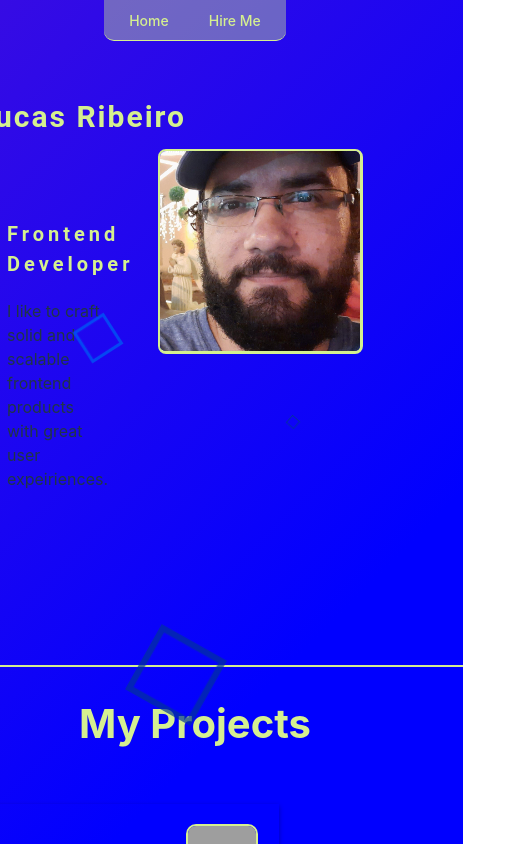
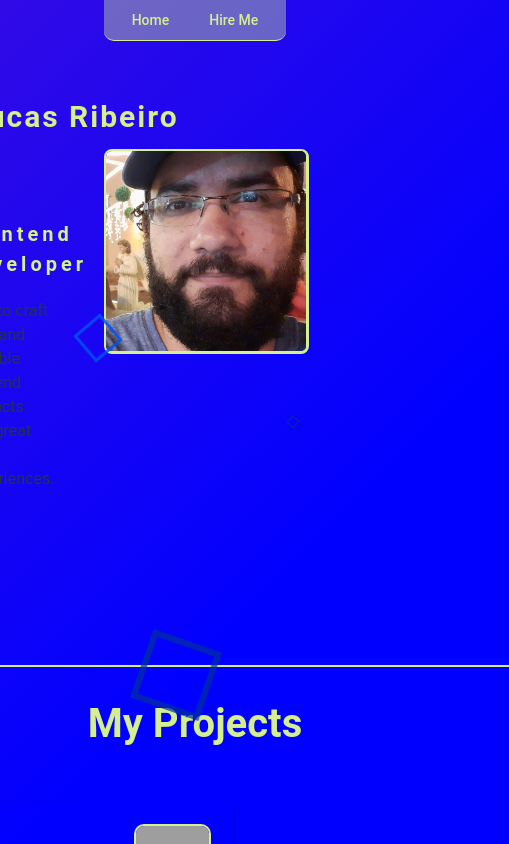
Before and after one commit to LuccasRibeiroNK/portfolio, a React (Vite) app: page / in a window 390 px wide. Shown: the top 844 px of the page, 509 px wide, since content can reach past the window. Built offline with nearby package versions, Linux system fonts and the light colour scheme; grey boxes are pictures that could not be loaded.

Commit message:
working on responsiviness

```diff
--- a/src/index.css
+++ b/src/index.css
@@ -1,5 +1,5 @@
 :root {
-    font-family: Inter, system-ui, Avenir, Helvetica, Arial, sans-serif;
+    font-family: "Roboto", sans-serif;
     line-height: 1.5;
     font-weight: 400;
 
--- a/src/pages/Bio.tsx
+++ b/src/pages/Bio.tsx
@@ -10,6 +10,7 @@ const Name = styled.div`
   padding: 10px;
   display: flex;
   margin-top: 10vh;
+  margin-left: 10vw;
   padding: 10px;
   padding-left: 50px;
   font-size: 30px;
@@ -30,11 +31,19 @@ const Content = styled.div`
 const Text = styled.div`
   flex: 1;
   text-align: left;
+
   margin: 50px;
   margin-bottom: 150px;
   margin-left: 80px;
   @media (max-width: 320px) {
     margin-bottom: 40px;
+  }
+  @media (min-width: 1500px) {
+    // margin-left: 10px;
+  }
+  @media (min-width: 1500px) {
+    margin-left: 10vw;
+    margin-right: 10vw;
   }
   .pMain {
     max-width: 1vw;
@@ -49,6 +58,7 @@ const Text = styled.div`
   }
   p {
     margin-top: 20px;
+    font-family: "Roboto", sans-serif;
     @media (max-width: 320px) {
       margin-bottom: -10px;
     }
@@ -58,7 +68,7 @@ const Text = styled.div`
 const Image = styled.img`
   height: 200px;
   max-width: 200px;
-  margin-right: 100px;
+  margin-right: 200px;
   border-radius: 0.5rem;
   border: 2px solid;
   border-color: #d5f08f;
@@ -67,12 +77,14 @@ const Image = styled.img`
   border-color: #d5f08f;
   @media (max-width: 320px) {
     height: 100px;
-    max-width: 100px;
     margin-right: 50px;
     margin-top: 70px;
   }
   @media (min-width: 1500px) {
-    margin-right: 10vw;
+    margin-right: 15vw;
+  }
+  @media (max-width: 1501px) {
+    // margin-right: 100px;
   }
 `;
 
--- a/src/pages/Home.tsx
+++ b/src/pages/Home.tsx
@@ -54,7 +54,7 @@ const ProjectContainer = styled.div`
       padding: 10px;
     }
     @media (min-width: 1500px) {
-      margin-right: 10vw;
+      //   margin-right: 10vw;
     }
   }
 
@@ -84,10 +84,7 @@ const ProjectContainer = styled.div`
       width: 100%;
       margin-top: 30px;
     }
-    @media (min-width: 1500px) {
-      //   margin-right: 10vw;
-    }
-  }
+
 `;
 
 const Home = () => {
```
